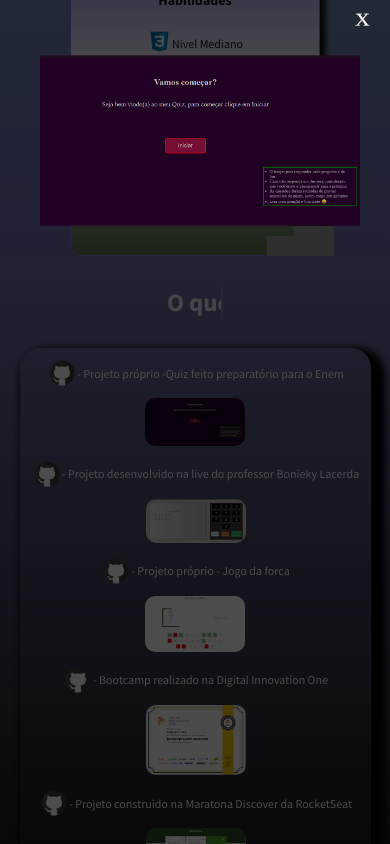
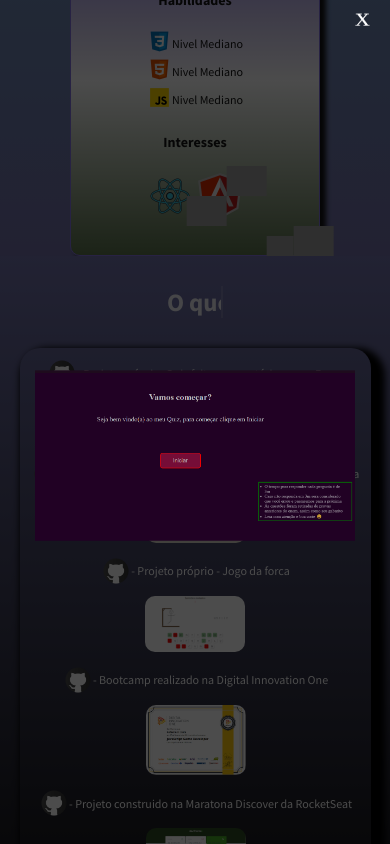
Before and after one commit to edifla/Portfolio, a plain HTML site: page index.html in a window 390 px wide. Both pictures are taken after a click on the picture 195 px from the left and 1767 px from the top of the page. Shown: the part 1345-2189 px from the top of the page. Drawn offline with Linux system fonts and the light colour scheme; grey boxes are pictures that could not be loaded; a web font is replaced by a local one.

Commit message:
Finalizado

```diff
--- a/index.html
+++ b/index.html
@@ -8,6 +8,7 @@
       <link rel="preconnect" href="https://fonts.gstatic.com">
       <link href="https://fonts.googleapis.com/css2?family=Hanalei&display=swap" rel="stylesheet">
       <link rel="stylesheet" href="style.css">
+      <link rel="shortcut icon" href="assets/small/favicon.ico" type="image/x-icon">
       <title>Portfólio</title>
    </head>
    <body>
@@ -24,7 +25,6 @@
             <a href="#certificados" class="btn">Projetos</a>
          </nav>
       </header>
-
       <!-- Primeira div -->
       <div class="infos">
          <div class="infos-text">
@@ -44,7 +44,6 @@
          <path class="wave-3" fill="#66C3D0"
             d="M30706 11822c-291 731-653 1801-1548 2972-895 1170-2321 2441-4988 3026-2667 586-6574 485-10469 541s-7778 268-10906-256-5501-1784-6906-3382c-1404-1598-1840-3533-1957-4910-118-1377 82-2195 1029-2854 946-659 2637-1158 4033-1002s2495 968 3440 1630 1737 1175 2905 1086c1169-89 2714-780 3810-1332 1095-552 1740-965 2665-820s2130 848 3110 1360c980 513 1734 837 2458 672s1416-819 2179-1050 1597-40 3058 269c1461 310 3550 739 5069 1177 1519 437 2469 883 2998 1112 529 228 639 240 584 440-55 201-274 591-564 1321z" />
       </svg>
-
       <!-- Segunda div -->
       <div id="caixa">
          <!-- Animação de maquina de escrever -->
@@ -81,7 +80,6 @@
             </div>
          </div>
       </div>
-
       <!-- div do aquario -->
       <div class="aquario">
          <div class="aquario-RL">
@@ -95,14 +93,11 @@
                alt="peixe-imagem-animada-0281" />
          </div>
       </div>
-
       <!-- Ultima div -->
       <div id="certificados">
-
          <div class="quadro-titulo">
             <h1 class="line typing-animation" >O que eu ja fiz ?</h1>
          </div>
-
          <div class="projetos">
             <div class="itens">
                <a href="https://github.com/edifla/Quiz-Single-page" target="__blank"><img src="assets/small/icons8-github-50.png"> - Projeto próprio -Quiz feito preparatório para o Enem</a>
@@ -125,15 +120,15 @@
                <img src= "assets/small/Dev-finances.png" onclick="Modal.open(this)">
             </div>
          </div>
-
       </div>
       <div class="modal ">
          <div class="input-group">
             <a href="#certificados" onclick="Modal.close()" class="button cancel">x</a>
+            <div class="input-group-img">
                <img src="#" class="imagem-modal">
             </div>
          </div>
-
+      </div>
       <script src="script.js"></script>
    </body>
 </html>
--- a/script.js
+++ b/script.js
@@ -4,7 +4,7 @@ const Modal = {
 			.classList
 			.add('active')
 		let img = document.querySelector('.imagem-modal')
-        img.src = imagem.src.replace('small','big')
+		img.src = imagem.src.replace('small', 'big')
 
 	},
 	close() {
--- a/style.css
+++ b/style.css
@@ -460,11 +460,16 @@
 	.input-group{
 		height: 100vh;
 		width: 100vw;
+
 	}
-	.input-group img{
+	.input-group-img{
 		display: flex;
 		align-items: center;
 		justify-content: center;
+		height: 100%;
+		width: 100%;
+	}
+	.input-group img{
 		width: 400px;
 		object-fit: cover;
 	}
```
Also changed, not shown: assets/small/favicon.ico (added). Lines whose indentation alone changed are shown as unchanged.
